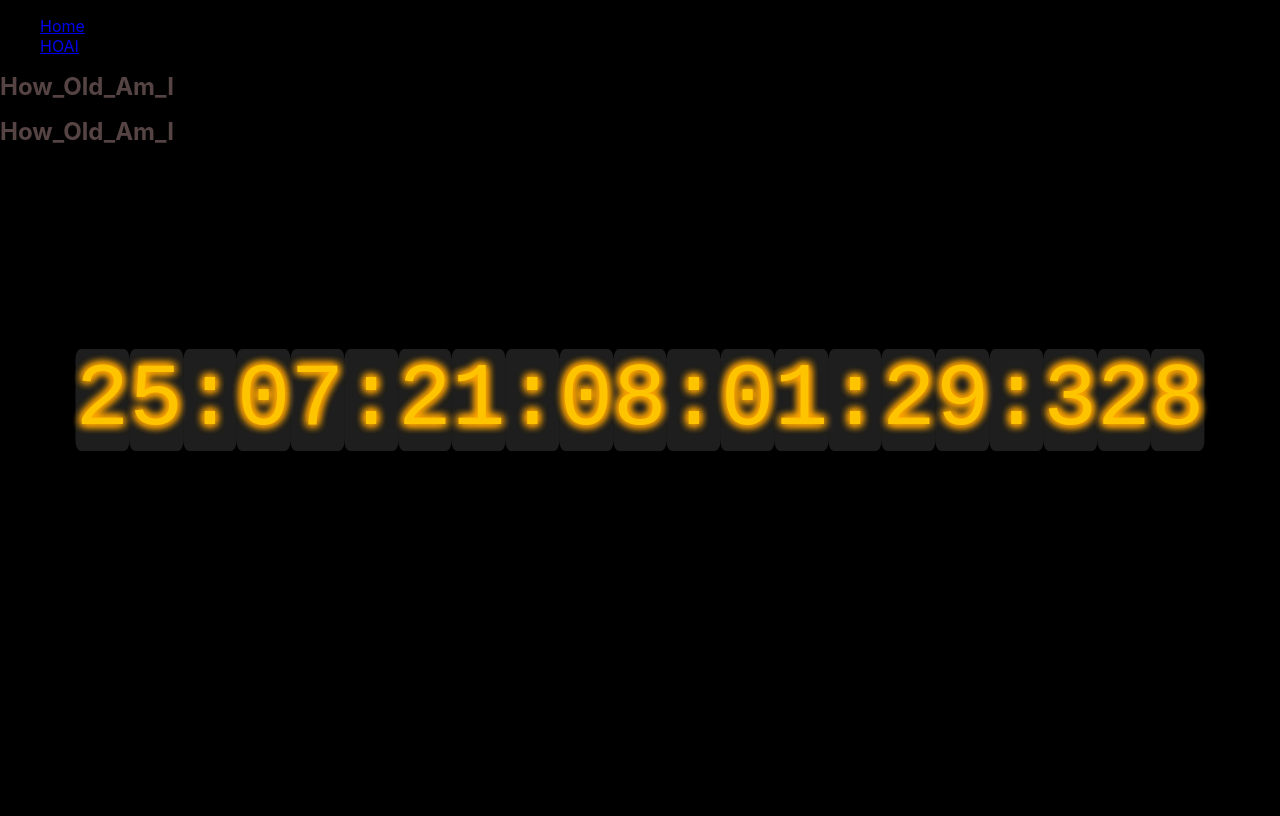
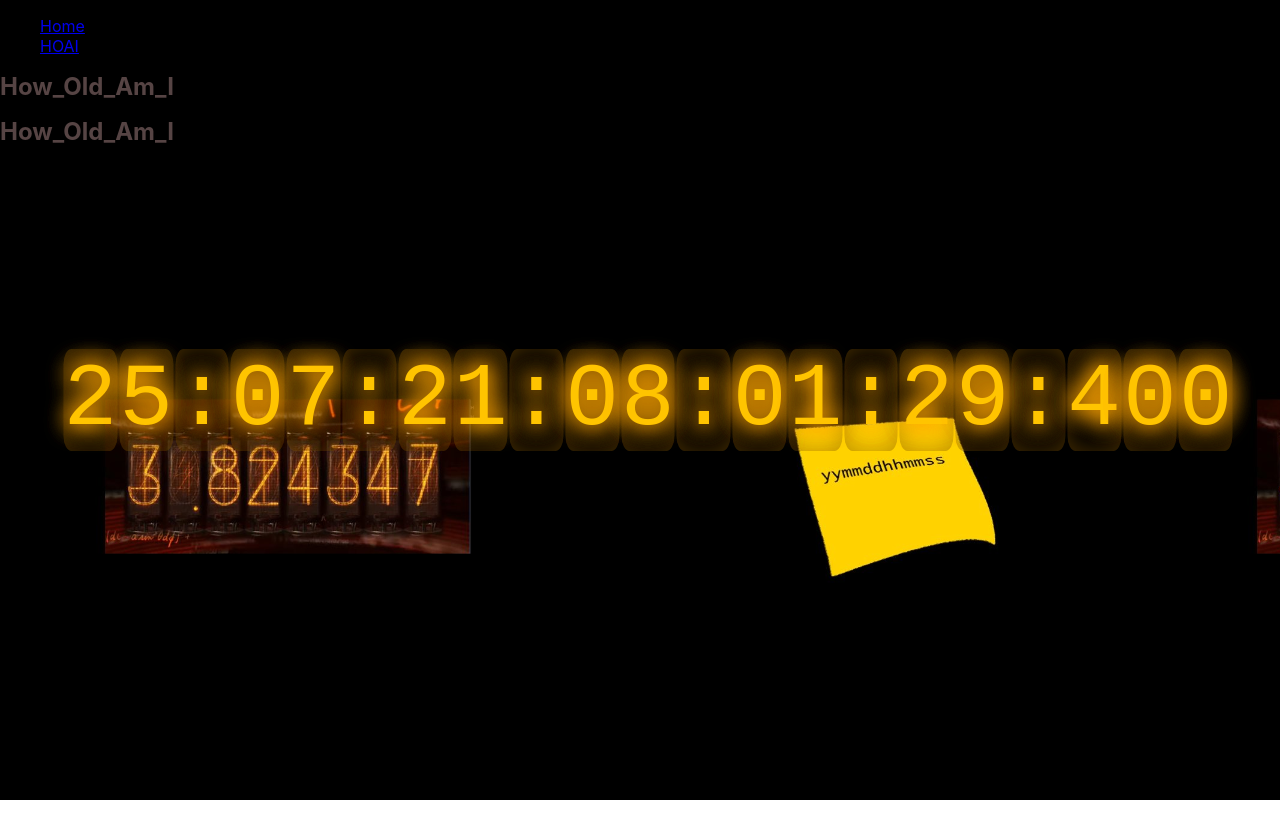
Before and after one commit to vfzac/vfpages, a React (Create React App) app: page /vfpages/HOAI in a window 1280 px wide. Built offline with nearby package versions, Linux system fonts and the light colour scheme.

Commit message:
more css tweaks

```diff
--- a/src/css/HOAI.css
+++ b/src/css/HOAI.css
@@ -1,12 +1,15 @@
 :root {
-  --light-blur: 0.6rem;
+  --light-blur: 1.5rem; /*blur value for the digits*/
 }
 
 
 body, html {
-  height: 100%;
+  height: 90%;
+  width: 100%;
   margin: 0;
+  background-color: rgb(255, 255, 255);
   background-image: url('../img/bg-post-it.jpg');
+  background-size: contain;
 
 }
 .header-text {
@@ -27,11 +30,13 @@ body, html {
   font-family: 'Courier New', Courier, monospace;
   color: #ffc400;
   /*text-shadow: 2px 2px 0.07em orange, -2px -2px 0.07em orange,  -3px 3px 0.06em orange,  3px -3px 0.06em orange;*/
-  text-shadow: orange 0 0 var(--light-blur), orange 0 0 var(--light-blur), orange 0 0 var(--light-blur), orange 0 0 var(--light-blur);
+  text-shadow: orange 0 0 var(--light-blur), orange 0 0 var(--light-blur), orange 0 0 var(--light-blur);
 
-  border-radius: 10%;
+  border-radius: 15%;
 }
 
 .nixie-tube-glass {
-  background-color: rgba(196, 196, 196, 0.153);
+  margin-left: 2px;
+  background-color: rgba(255, 255, 255, 0);
+  box-shadow: inset rgba(128, 83, 0, 0.544) 0 0 var(--light-blur);
 }
--- a/src/pages/HOAI.js
+++ b/src/pages/HOAI.js
@@ -6,7 +6,7 @@ import { differenceInMilliseconds, differenceInMonths } from 'date-fns';
 
 const TimePassed = () => {
   const [timePassed, setTimePassed] = useState('');
-
+  document.title = `HOAI`
   const calculateTimePassed = () => {
     const secondsInMs = 1000;
     const minutesInMs = secondsInMs * 60;
@@ -40,7 +40,7 @@ const TimePassed = () => {
   };
 
   useEffect(() => {
-    const intervalId = setInterval(calculateTimePassed, 333);
+    const intervalId = setInterval(calculateTimePassed, 200);
 
     return () => {
       clearInterval(intervalId);
```
Also changed, not shown: src/img/bg-post-it.jpg, 1 other file (tests, documents, lock files or other folders).
